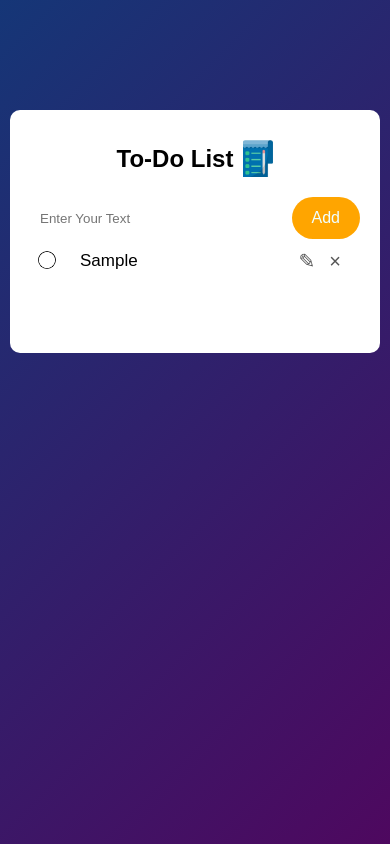
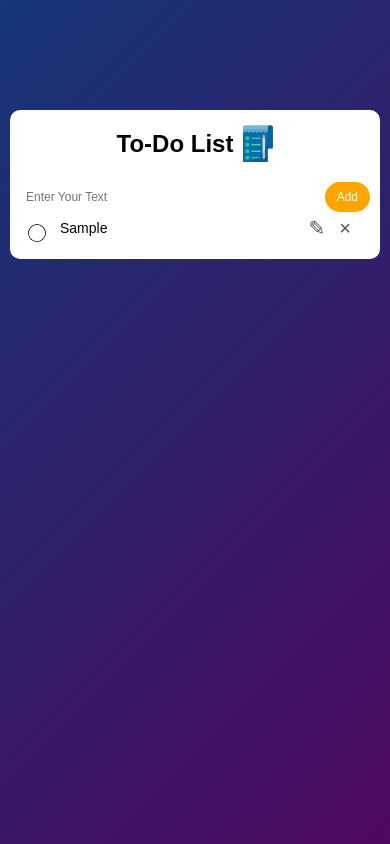
Before and after one commit to lidormi/to-do-list, a plain HTML site: page index.html in a window 390 px wide. Both pictures are taken after typing "Sample" into the empty fields and a click on the button "Add". Drawn offline with Linux system fonts and the light colour scheme.

Commit message:
Update home.css
Mobile compatibility

```diff
--- a/home.css
+++ b/home.css
@@ -137,3 +137,24 @@ ul li span :nth-child(2) :hover{
     background-color: aquamarine;
     color: #000;
 }
+
+@media (max-width: 480px) {
+    .To-Do-App {
+        padding: 15px 10px;
+    }
+
+    input {
+        font-size: 12px;
+        padding: 6px;
+    }
+
+    button {
+        padding: 8px 12px;
+        font-size: 12px;
+    }
+
+    ul li {
+        font-size: 14px;
+        padding: 8px 6px 8px 40px;
+    }
+}
```
